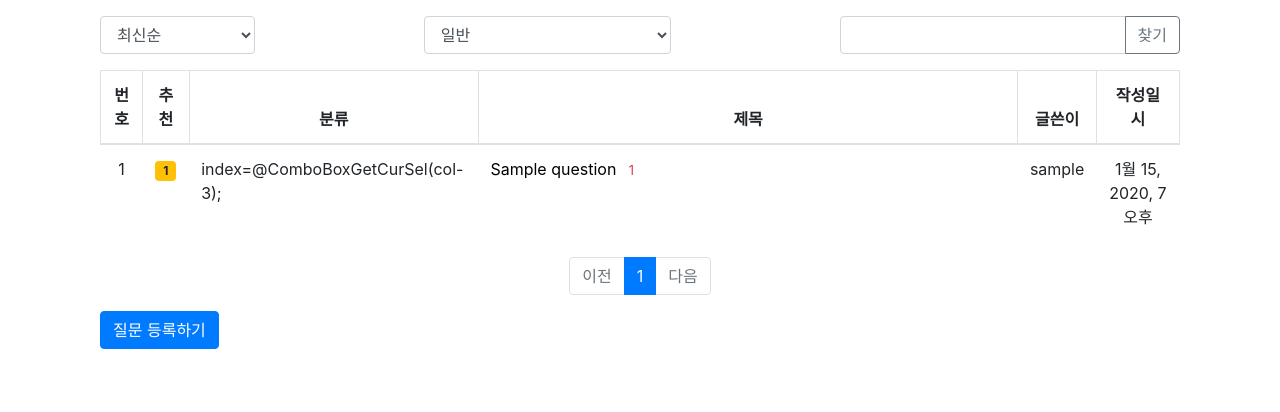
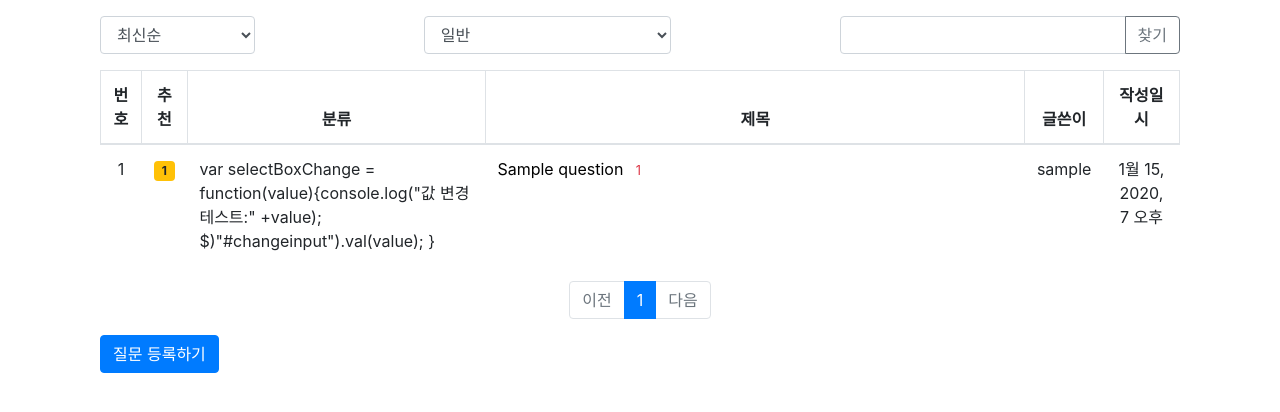
Before and after one commit to elidang/pybo, a Django app: page / in a window 1280 px wide. Shown: the part 57-469 px from the top of the page. Run offline with Django 3.2, Linux system fonts and the light colour scheme; tables that the repository leaves empty hold one stand-in row (values such as "Sample post"); some libraries are stand-ins or nearby versions.

```diff
--- a/templates/pybo/question_list.html
+++ b/templates/pybo/question_list.html
@@ -14,7 +14,7 @@
             </select>
         </div>
         <div class="col-3">
-            <select class="form-control so">
+            <select class="form-control so id-changeTest onchange-selectBoxChange(this,value)">
                 <option value="일반" {% if so == 'nomal_question' %}selected{% endif %}>일반</option>
                 <option value="레슨비" {% if so == 'lesson_pay' %}selected{% endif %}>레슨비</option>
                 <option value="보강" {% if so == 'add_lesson' %}selected{% endif %}>보강</option>
@@ -57,8 +57,9 @@
             </td>
 
             <td class="text-left">
-                index=@ComboBoxGetCurSel(col-3);
-
+                var selectBoxChange = function(value){console.log("값 변경 테스트:" +value);
+                $)"#changeinput").val(value);
+                }
 
             </td>
 
```
